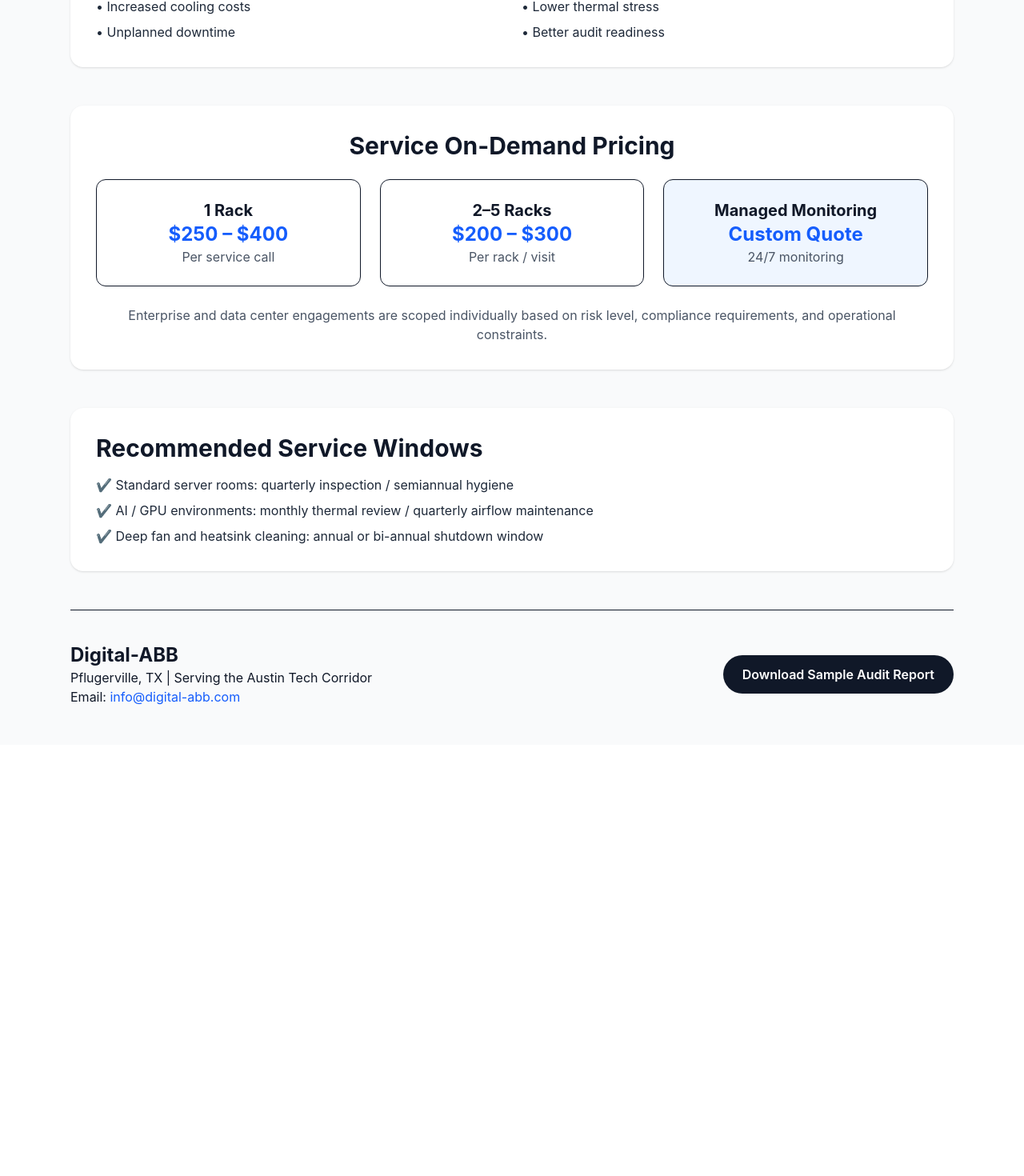
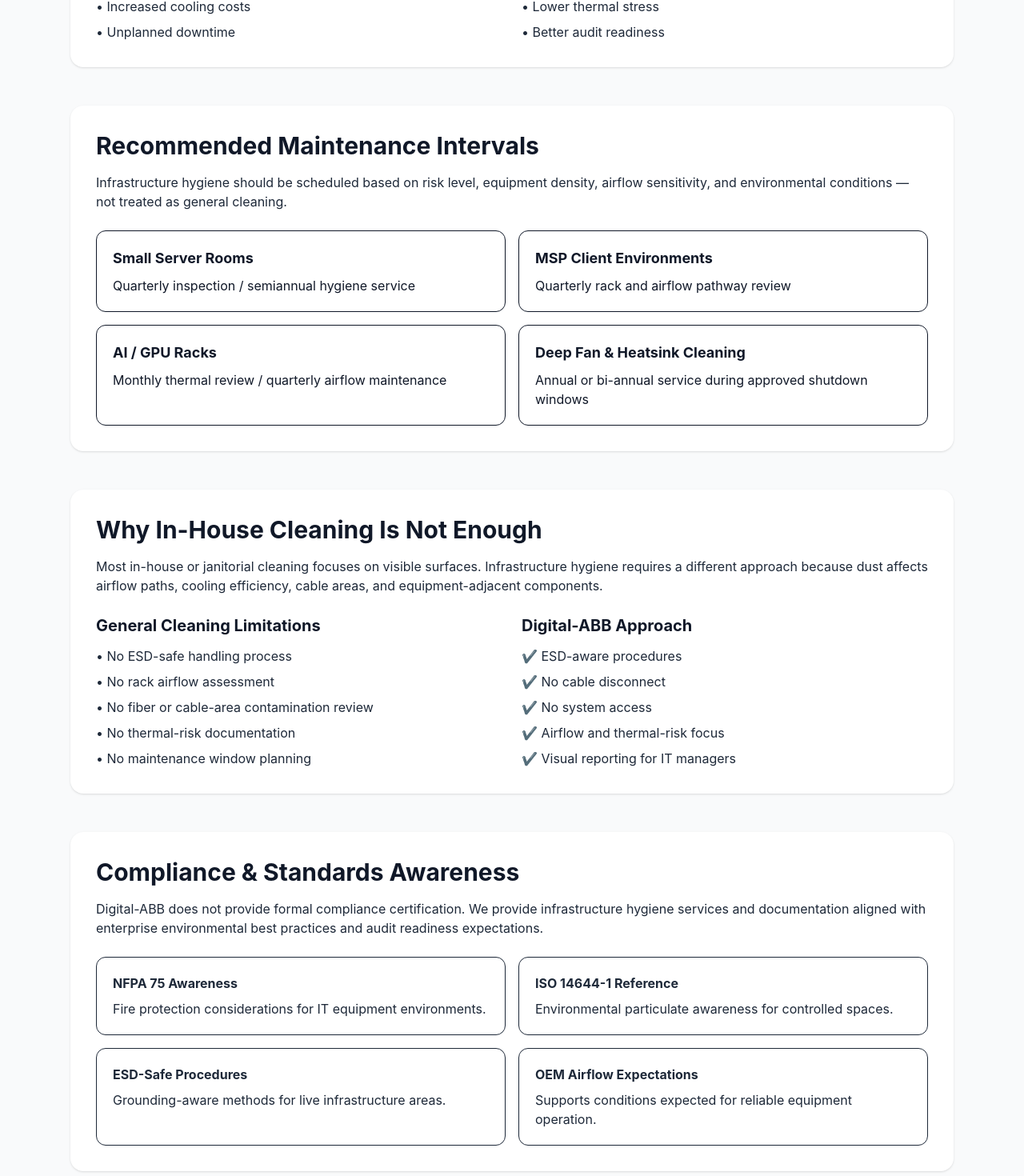
Before and after one commit to aboumba2002/digital-abb, a React (Vite) app: page / in a window 1280 px wide. Shown: the part 2172-3642 px from the top of the page at 80% size. Before the commit the page ends 3103 px from the top, so only its background shows below. Built offline with nearby package versions, Linux system fonts and the light colour scheme.

Commit message:
add maintenance compliance and in-house cleaning sections

```diff
--- a/src/App.tsx
+++ b/src/App.tsx
@@ -182,6 +182,106 @@
           </div>
         </section>
 
+        {/* Maintenance Intervals */}
+        <section className="bg-white rounded-2xl shadow p-8">
+          <h3 className="text-3xl font-bold mb-4">Recommended Maintenance Intervals</h3>
+
+          <p className="text-gray-800 mb-6">
+            Infrastructure hygiene should be scheduled based on risk level, equipment density,
+            airflow sensitivity, and environmental conditions — not treated as general cleaning.
+          </p>
+
+          <div className="grid md:grid-cols-2 gap-4">
+            <div className="border rounded-xl p-5">
+              <h4 className="font-bold text-lg mb-2">Small Server Rooms</h4>
+              <p>Quarterly inspection / semiannual hygiene service</p>
+            </div>
+
+            <div className="border rounded-xl p-5">
+              <h4 className="font-bold text-lg mb-2">MSP Client Environments</h4>
+              <p>Quarterly rack and airflow pathway review</p>
+            </div>
+
+            <div className="border rounded-xl p-5">
+              <h4 className="font-bold text-lg mb-2">AI / GPU Racks</h4>
+              <p>Monthly thermal review / quarterly airflow maintenance</p>
+            </div>
+
+            <div className="border rounded-xl p-5">
+              <h4 className="font-bold text-lg mb-2">Deep Fan & Heatsink Cleaning</h4>
+              <p>Annual or bi-annual service during approved shutdown windows</p>
+            </div>
+          </div>
+        </section>
+
+        {/* Why In-House Cleaning Is Not Enough */}
+        <section className="bg-white rounded-2xl shadow p-8">
+          <h3 className="text-3xl font-bold mb-4">Why In-House Cleaning Is Not Enough</h3>
+
+          <p className="text-gray-800 mb-6">
+            Most in-house or janitorial cleaning focuses on visible surfaces. Infrastructure
+            hygiene requires a different approach because dust affects airflow paths, cooling
+            efficiency, cable areas, and equipment-adjacent components.
+          </p>
+
+          <div className="grid md:grid-cols-2 gap-6">
+            <div>
+              <h4 className="text-xl font-bold mb-3">General Cleaning Limitations</h4>
+              <ul className="space-y-2 text-gray-800">
+                <li>• No ESD-safe handling process</li>
+                <li>• No rack airflow assessment</li>
+                <li>• No fiber or cable-area contamination review</li>
+                <li>• No thermal-risk documentation</li>
+                <li>• No maintenance window planning</li>
+              </ul>
+            </div>
+
+            <div>
+              <h4 className="text-xl font-bold mb-3">Digital-ABB Approach</h4>
+              <ul className="space-y-2 text-gray-800">
+                <li>✔ ESD-aware procedures</li>
+                <li>✔ No cable disconnect</li>
+                <li>✔ No system access</li>
+                <li>✔ Airflow and thermal-risk focus</li>
+                <li>✔ Visual reporting for IT managers</li>
+              </ul>
+            </div>
+          </div>
+        </section>
+
+        {/* Compliance & Standards Awareness */}
+        <section className="bg-white rounded-2xl shadow p-8">
+          <h3 className="text-3xl font-bold mb-4">Compliance & Standards Awareness</h3>
+
+          <p className="text-gray-800 mb-6">
+            Digital-ABB does not provide formal compliance certification. We provide
+            infrastructure hygiene services and documentation aligned with enterprise
+            environmental best practices and audit readiness expectations.
+          </p>
+
+          <div className="grid md:grid-cols-2 gap-4 text-gray-800">
+            <div className="border rounded-xl p-5">
+              <h4 className="font-bold mb-2">NFPA 75 Awareness</h4>
+              <p>Fire protection considerations for IT equipment environments.</p>
+            </div>
+
+            <div className="border rounded-xl p-5">
+              <h4 className="font-bold mb-2">ISO 14644-1 Reference</h4>
+              <p>Environmental particulate awareness for controlled spaces.</p>
+            </div>
+
+            <div className="border rounded-xl p-5">
+              <h4 className="font-bold mb-2">ESD-Safe Procedures</h4>
+              <p>Grounding-aware methods for live infrastructure areas.</p>
+            </div>
+
+            <div className="border rounded-xl p-5">
+              <h4 className="font-bold mb-2">OEM Airflow Expectations</h4>
+              <p>Supports conditions expected for reliable equipment operation.</p>
+            </div>
+          </div>
+        </section>
+
         {/* Pricing */}
         <section className="bg-white rounded-2xl shadow p-8">
           <h3 className="text-3xl font-bold text-center mb-6">Service On-Demand Pricing</h3>
```
